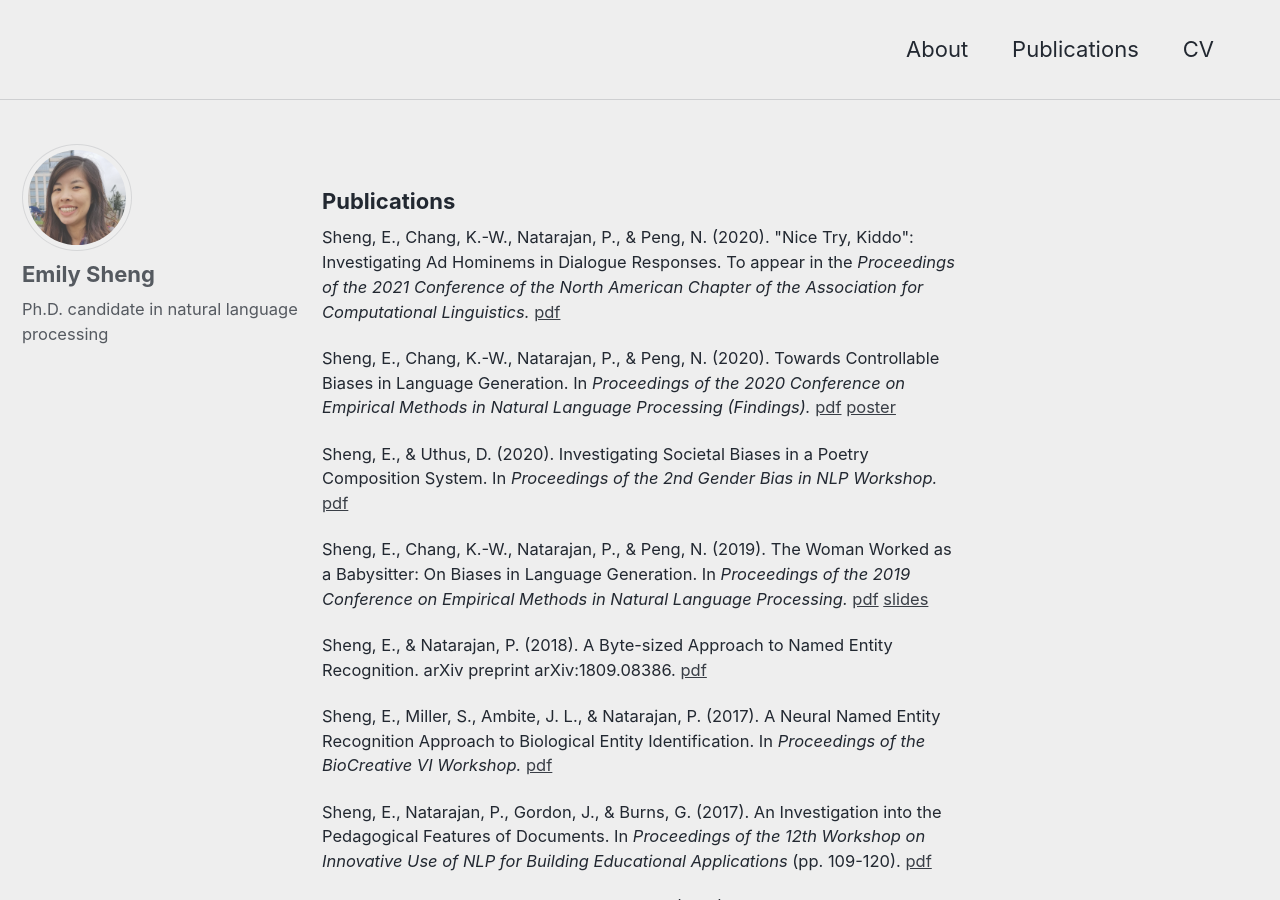
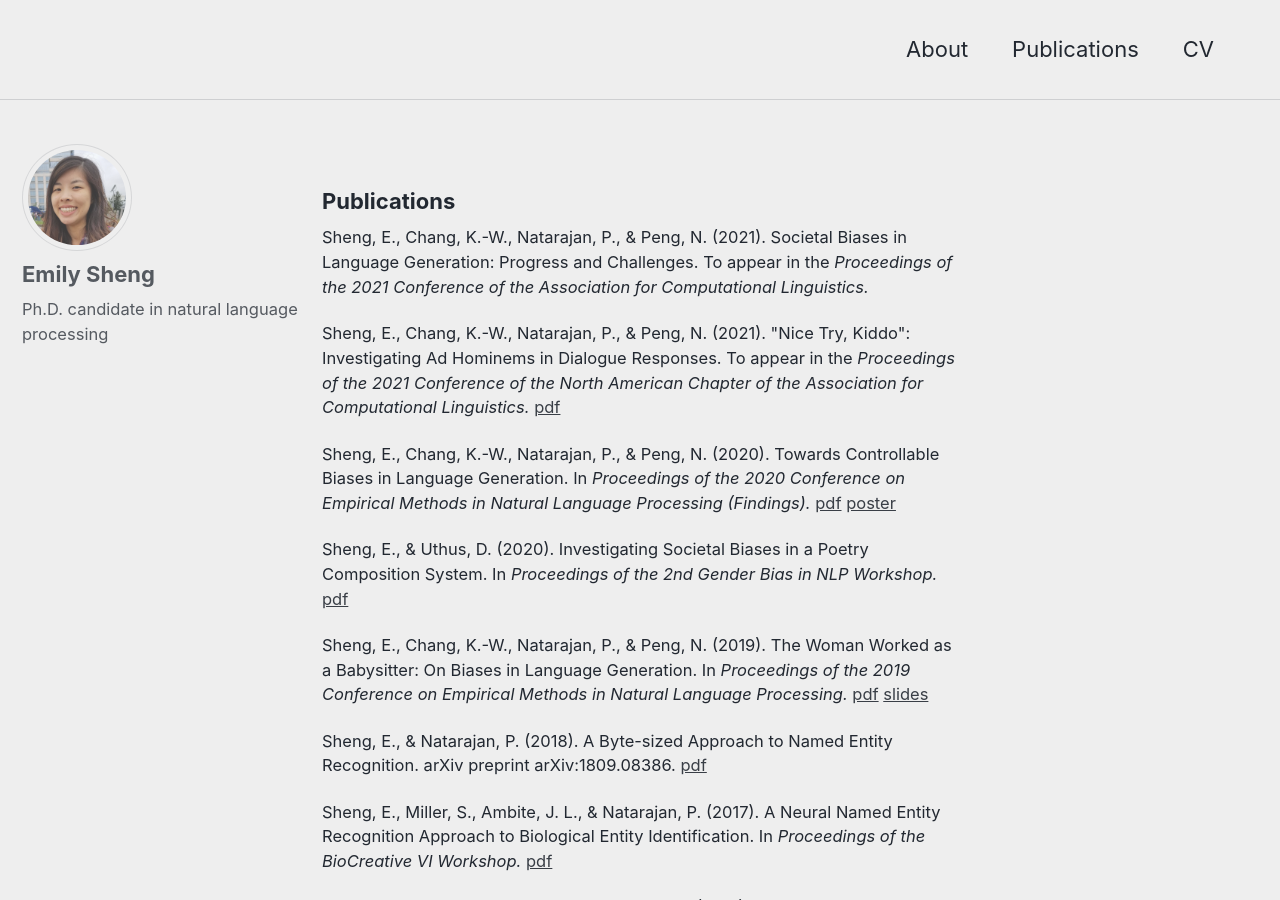
Before and after one commit to ewsheng/ewsheng.github.io, a Jekyll site: the page built from _pages/publications.html, in a window 1280 px wide and 900 px high. Built offline with Jekyll 4.4.1, drawn with Linux system fonts in a browser that asks for light colours.

Commit message:
Updating ACL paper

```diff
--- a/_pages/publications.html
+++ b/_pages/publications.html
@@ -3,7 +3,10 @@ permalink: /publications/
 ---
 <h3>Publications</h3>
 <p>
-    Sheng, E., Chang, K.-W., Natarajan, P., & Peng, N. (2020). "Nice Try, Kiddo": Investigating Ad Hominems in Dialogue Responses. To appear in the <i>Proceedings of the 2021 Conference of the North American Chapter of the Association for Computational Linguistics.</i> <a target="_blank" href="https://arxiv.org/abs/2010.12820">pdf</a>
+    Sheng, E., Chang, K.-W., Natarajan, P., & Peng, N. (2021). Societal Biases in Language Generation: Progress and Challenges. To appear in the <i>Proceedings of the 2021 Conference of the Association for Computational Linguistics.</i>
+</p>
+<p>
+    Sheng, E., Chang, K.-W., Natarajan, P., & Peng, N. (2021). "Nice Try, Kiddo": Investigating Ad Hominems in Dialogue Responses. To appear in the <i>Proceedings of the 2021 Conference of the North American Chapter of the Association for Computational Linguistics.</i> <a target="_blank" href="https://arxiv.org/abs/2010.12820">pdf</a>
 </p>
 <p>
     Sheng, E., Chang, K.-W., Natarajan, P., & Peng, N. (2020). Towards Controllable Biases in Language Generation. In <i>Proceedings of the 2020 Conference on Empirical Methods in Natural Language Processing (Findings).</i> <a target="_blank" href="https://www.aclweb.org/anthology/2020.findings-emnlp.291.pdf">pdf</a> <a target="_blank" href="{{ site.url }}/pdfs/controllable_biases_poster.pdf">poster</a>
```
Also changed, not shown: 1 other file.
